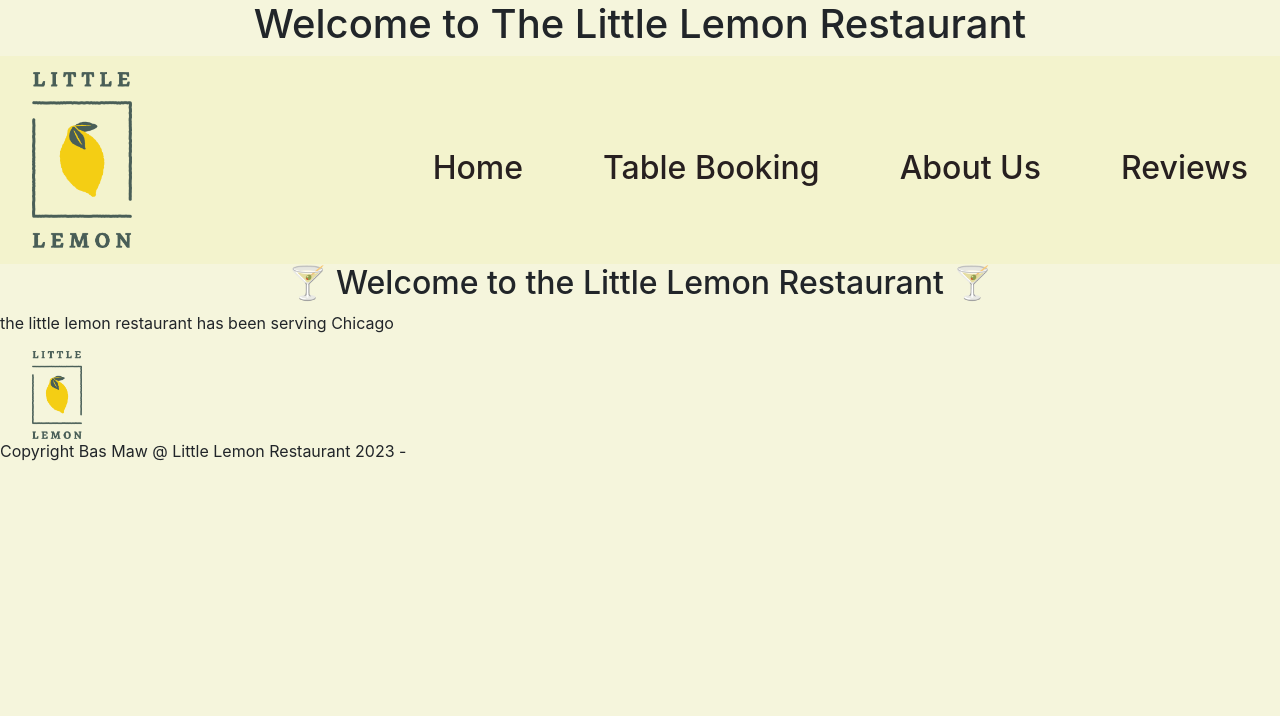
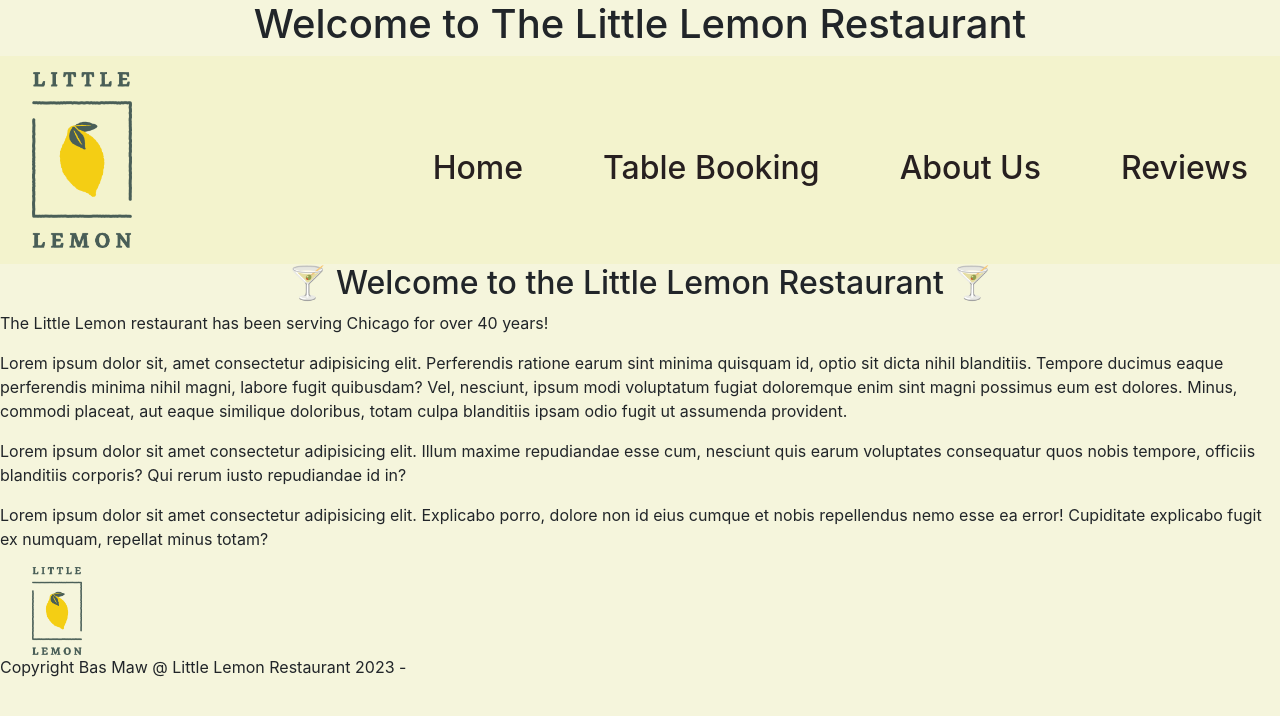
Before and after one commit to bas-man-dev/meta-restaurant-app, a React (Create React App) app: page /home in a window 1280 px wide. Shown: the top 716 px of the page. Built offline with nearby package versions, Linux system fonts and the light colour scheme.

Commit message:
Home refactor

```diff
--- a/src/pages/Home.jsx
+++ b/src/pages/Home.jsx
@@ -5,7 +5,31 @@ export const Home = () => {
         &#x1F378; Welcome to the Little Lemon Restaurant &#x1F378;
       </h2>
 
-      <p>the little lemon restaurant has been serving Chicago</p>
+      <p>
+        The Little Lemon restaurant has been serving Chicago for over 40 years!
+      </p>
+
+      <p>
+        Lorem ipsum dolor sit, amet consectetur adipisicing elit. Perferendis
+        ratione earum sint minima quisquam id, optio sit dicta nihil blanditiis.
+        Tempore ducimus eaque perferendis minima nihil magni, labore fugit
+        quibusdam? Vel, nesciunt, ipsum modi voluptatum fugiat doloremque enim
+        sint magni possimus eum est dolores. Minus, commodi placeat, aut eaque
+        similique doloribus, totam culpa blanditiis ipsam odio fugit ut
+        assumenda provident.
+      </p>
+
+      <p>
+        Lorem ipsum dolor sit amet consectetur adipisicing elit. Illum maxime
+        repudiandae esse cum, nesciunt quis earum voluptates consequatur quos
+        nobis tempore, officiis blanditiis corporis? Qui rerum iusto repudiandae
+        id in?
+      </p>
+      <p>
+        Lorem ipsum dolor sit amet consectetur adipisicing elit. Explicabo
+        porro, dolore non id eius cumque et nobis repellendus nemo esse ea
+        error! Cupiditate explicabo fugit ex numquam, repellat minus totam?
+      </p>
     </>
   );
 };
```
